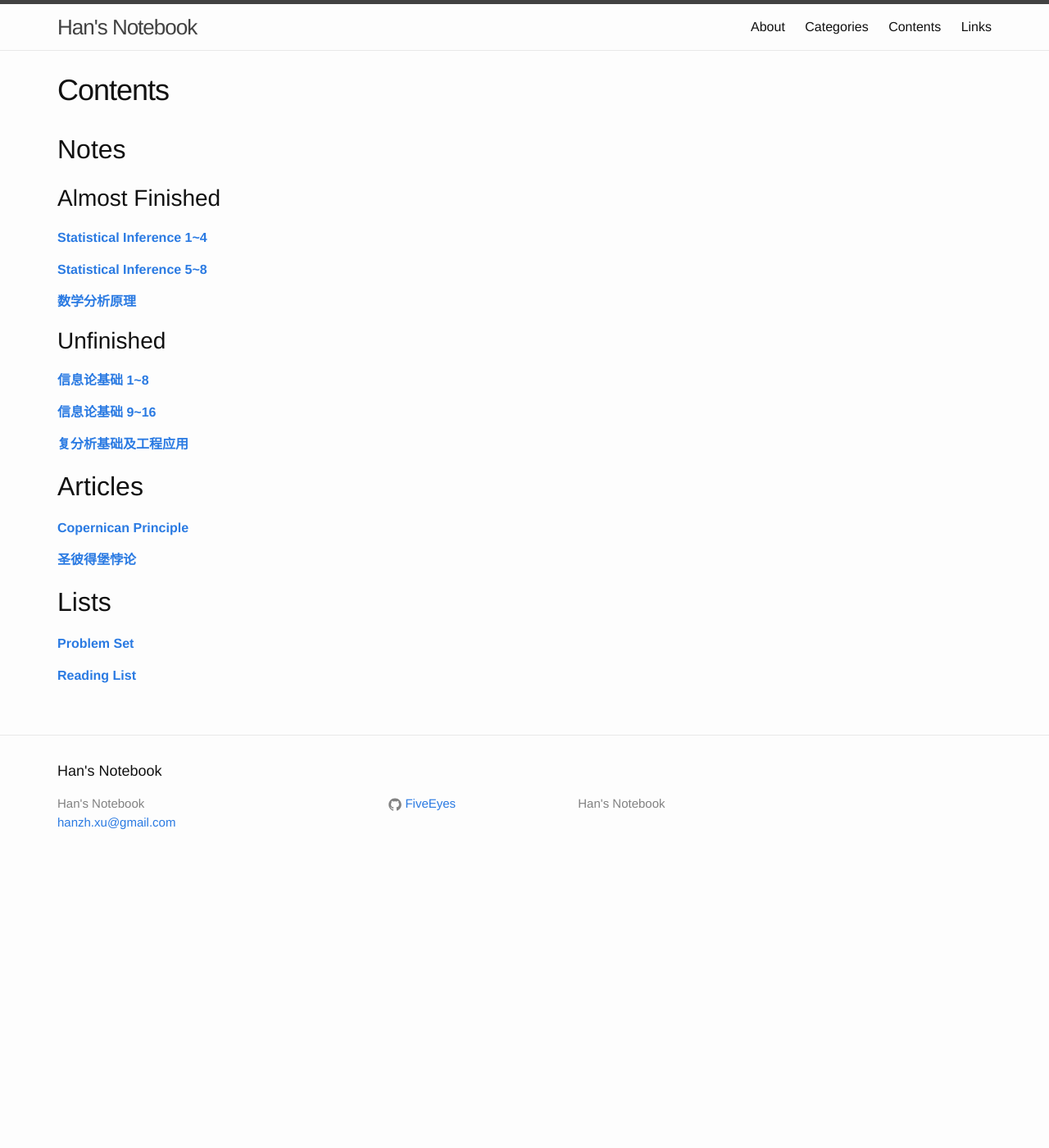
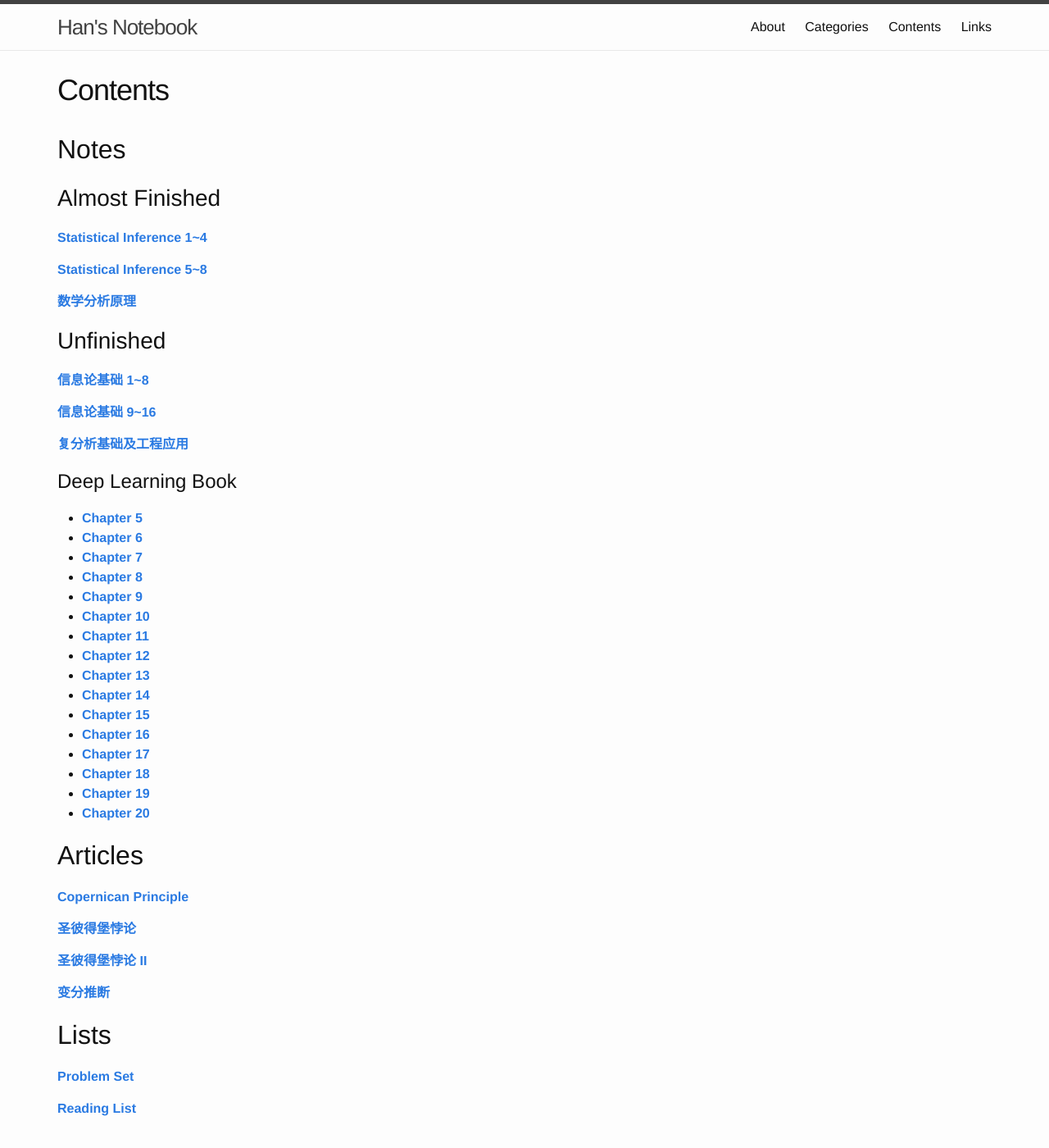
Before and after one commit to FiveEyes/FiveEyes.github.io, a Jekyll site: the page built from contents.md, in a window 1280 px wide and 1400 px high. Shown: the whole window at 82% size. Built offline with Jekyll 4.4.1, drawn with Linux system fonts in a browser that asks for light colours.

Commit message:
Update contents.md

```diff
--- a/contents.md
+++ b/contents.md
@@ -22,6 +22,24 @@ permalink: /contents/
 
 [**复分析基础及工程应用**]({% post_url 2016-01-04-Fundamentals-of-Complex-Analysis %})
 
+### Deep Learning Book
+  * [**Chapter 5**]({% post_url 2017-03-15-Deep-Learning-Book-5 %})
+  * [**Chapter 6**]({% post_url 2017-03-16-Deep-Learning-Book-6 %})
+  * [**Chapter 7**]({% post_url 2017-06-17-Deep-Learning-Book-7 %})
+  * [**Chapter 8**]({% post_url 2017-07-04-Deep-Learning-Book-8 %})
+  * [**Chapter 9**]({% post_url 2017-08-09-Deep-Learning-Book-9 %})
+  * [**Chapter 10**]({% post_url 2017-09-16-Deep-Learning-Book-10 %})
+  * [**Chapter 11**]({% post_url 2017-10-19-Deep-Learning-Book-11 %})
+  * [**Chapter 12**]({% post_url 2017-11-02-Deep-Learning-Book-12 %})
+  * [**Chapter 13**]({% post_url 2017-11-03-Deep-Learning-Book-13 %})
+  * [**Chapter 14**]({% post_url 2017-11-06-Deep-Learning-Book-14 %})
+  * [**Chapter 15**]({% post_url 2017-11-09-Deep-Learning-Book-15 %})
+  * [**Chapter 16**]({% post_url 2017-11-19-Deep-Learning-Book-16 %})
+  * [**Chapter 17**]({% post_url 2017-12-02-Deep-Learning-Book-17 %})
+  * [**Chapter 18**]({% post_url 2017-12-10-Deep-Learning-Book-18 %})
+  * [**Chapter 19**]({% post_url 2017-12-27-Deep-Learning-Book-19 %})
+  * [**Chapter 20**]({% post_url 2018-01-11-Deep-Learning-Book-20 %})
+
 
 # Articles
 
@@ -29,6 +47,11 @@ permalink: /contents/
 
 [**圣彼得堡悖论**]({% post_url 2015-02-04-St-Petersburg-paradox %})
 
+[**圣彼得堡悖论 II**]({% post_url 2018-03-12-St-Petersburg-paradox-2 %})
+
+[**变分推断**]({% post_url 2017-08-25-Variational-Inference %})
+
+
 
 # Lists
 
```
